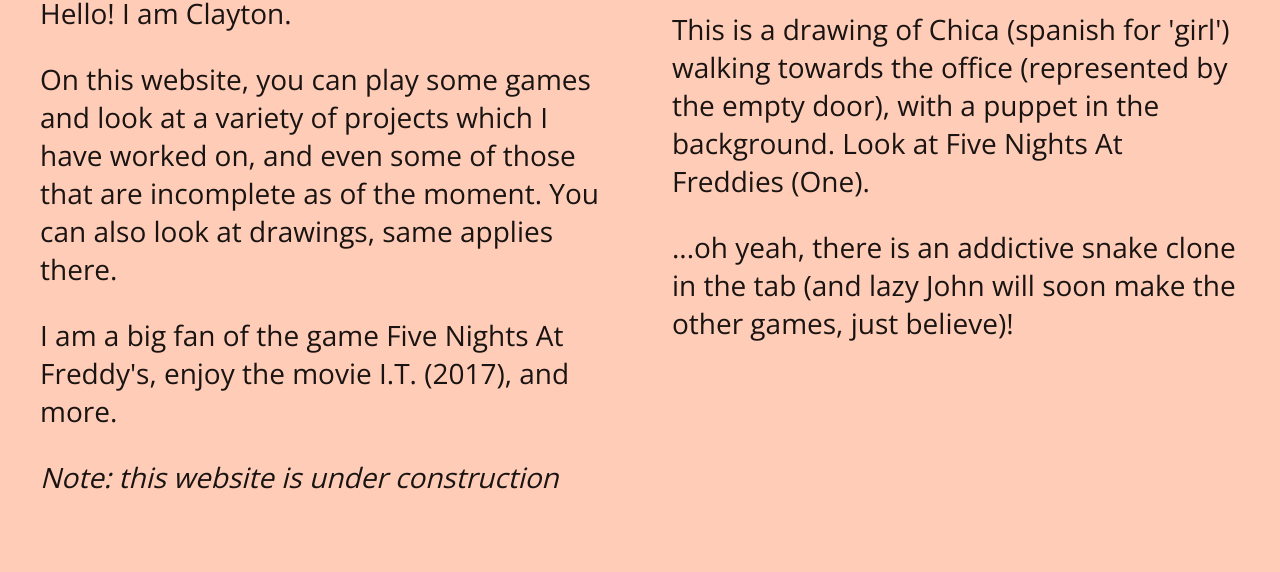
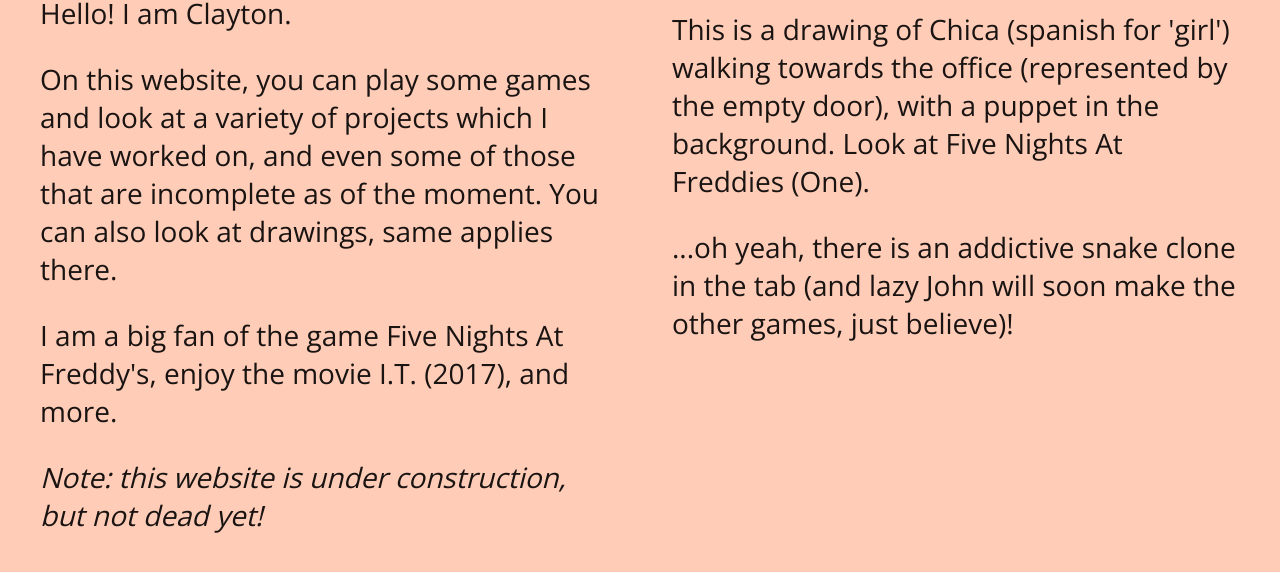
Before and after one commit to redfame-ml/redfame-ml.github.io, a plain HTML site: page index.html in a window 1280 px wide. Shown: the part 222-794 px from the top of the page. Drawn offline with nearby package versions, Linux system fonts and the light colour scheme.

Commit message:
Update index.html

```diff
--- a/index.html
+++ b/index.html
@@ -24,7 +24,7 @@
 			<p>Hello! I am Clayton.</p>
 			<p>On this website, you can play some games and look at a variety of projects which I have worked on, and even some of those that are incomplete as of the moment. You can also look at drawings, same applies there.</p>
 			<p>I am a big fan of the game <a>Five Nights At Freddy's</a>, enjoy the movie <a>I.T. (2017)</a>, and more.</p>
-			<p><i>Note: this website is under construction</i></p>
+			<p><i>Note: this website is under construction, but not dead yet!</i></p>
 		</div>
 		<!-- -->
 		<div id='rightPane'>
```
